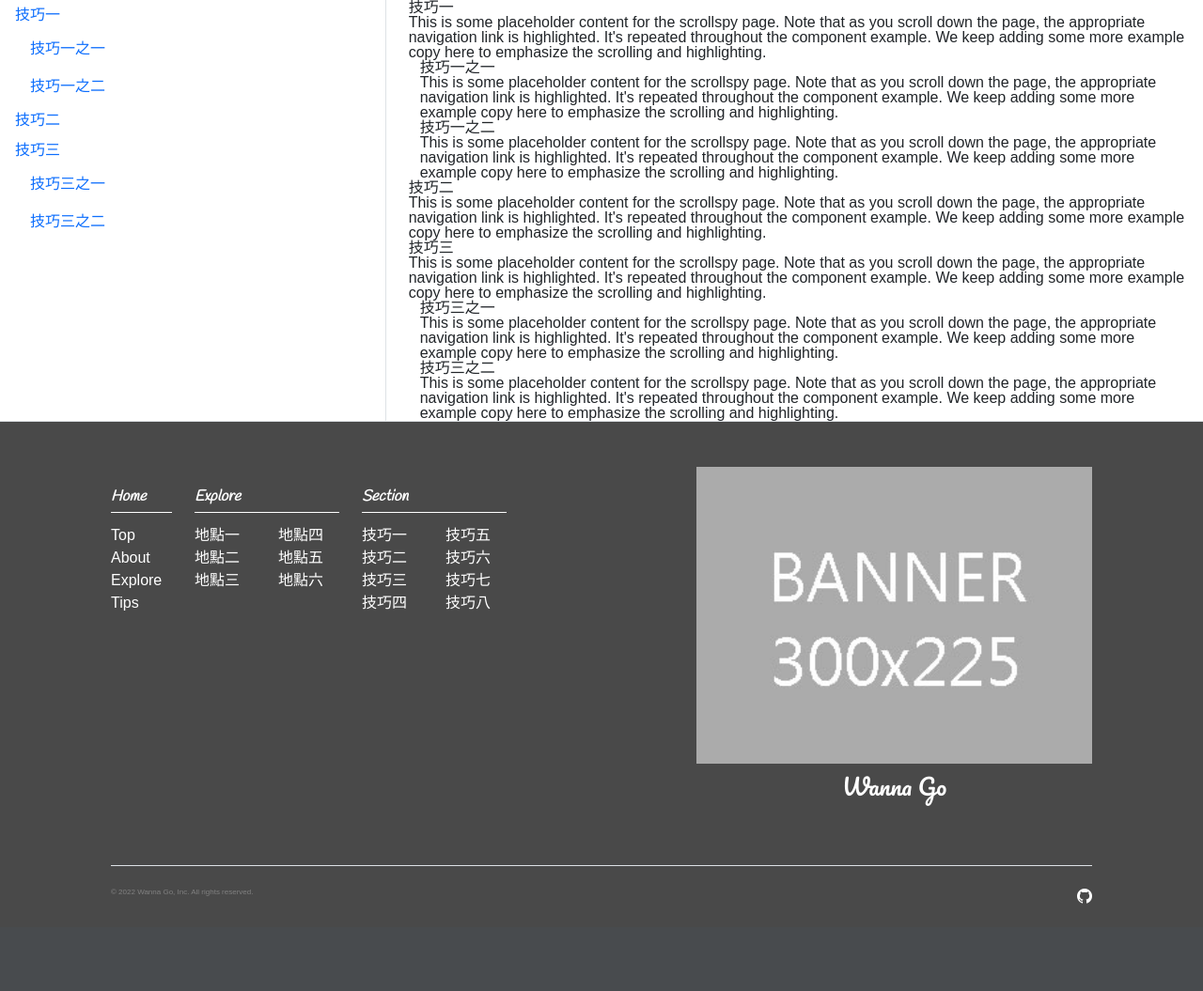
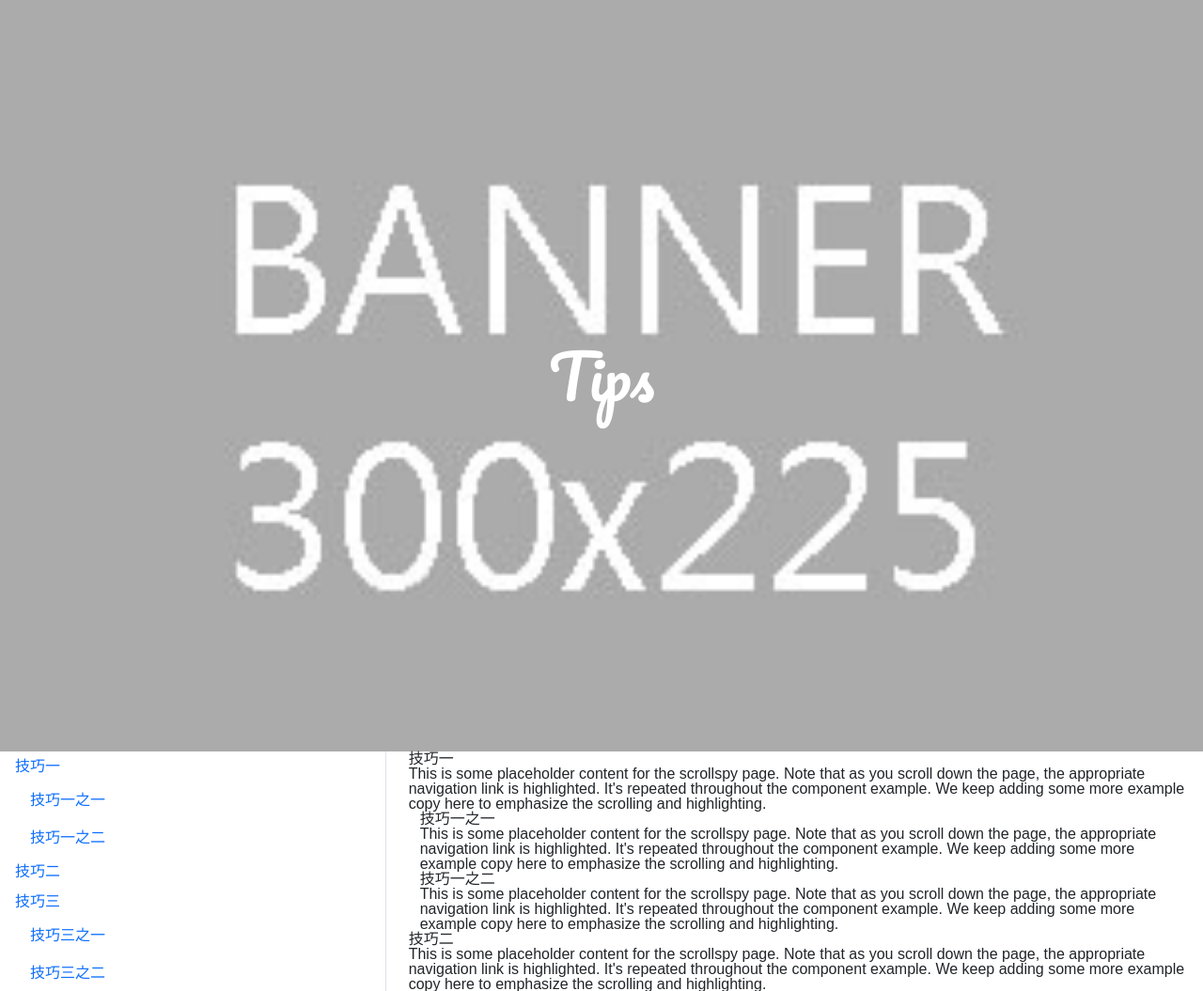
Before and after one commit to whats2000/TravelBlogProject, a PHP site: template templates/tips.html in a window 1280 px wide. Shown: the top 1055 px of the page at 94% size. Before the commit the page ends 962 px from the top, so only its background shows below. Run offline with PHP 8.4, Linux system fonts and the light colour scheme; the template is opened without the code that fills it, so the values that code supplies are empty; some libraries are stand-ins or nearby versions.

Commit message:
update topic.html in tips section

```diff
--- a/static/css/main.css
+++ b/static/css/main.css
@@ -786,4 +786,25 @@ nav#tips-navbar a.nav-link {
   font-family: "Handlee", cursive;
 }
 
-/* topic.html *//*# sourceMappingURL=main.css.map */
+/* topic.html */
+section#tips-topic {
+  height: 100vh;
+}
+section#tips-topic img {
+  -o-object-fit: cover;
+     object-fit: cover;
+}
+section#tips-topic .centered {
+  position: absolute;
+  top: 50%;
+  left: 50%;
+  transform: translate(-50%, -50%);
+  -ms-transform: translate(-50%, -50%);
+}
+section#tips-topic .Pacifico {
+  font-family: "Pacifico", cursive;
+}
+section#tips-topic h3 {
+  font-size: 4em;
+  color: white;
+}/*# sourceMappingURL=main.css.map */
--- a/static/scss/tips/_topic.html.scss
+++ b/static/scss/tips/_topic.html.scss
@@ -1,4 +1,25 @@
 /* topic.html */
 section#tips-topic {
+    height: 100vh;
 
+    img {
+        object-fit: cover;
+    }
+
+    .centered {
+        position: absolute;
+        top: 50%;
+        left: 50%;
+        transform: translate(-50%, -50%);
+        -ms-transform: translate(-50%, -50%);
+    }
+
+    .Pacifico {
+        font-family: "Pacifico", cursive;
+    }
+
+    h3 {
+        font-size: 4em;
+        color: white;
+    }
 }
--- a/templates/tips/topic.html
+++ b/templates/tips/topic.html
@@ -1,3 +1,6 @@
 <section id="tips-topic">
-
+    <img src="/static/images/carousel/carousel1.jpg" class="d-block w-100 h-100 img-fluid" alt="圖片無法載入">
+    <div class="d-block d-xs-none">
+        <h3 class="centered Pacifico">Tips</h3>
+    </div>
 </section>
```
Also changed, not shown: 1 other file.
